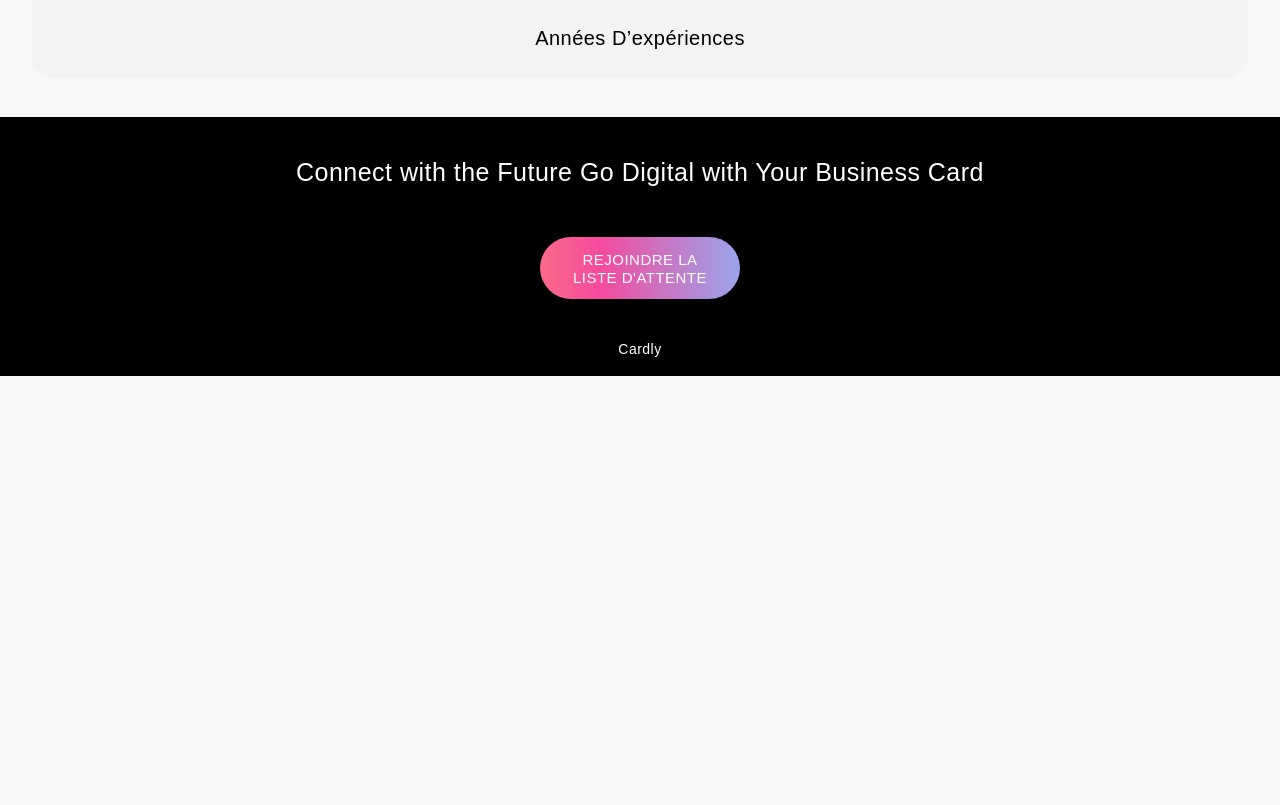
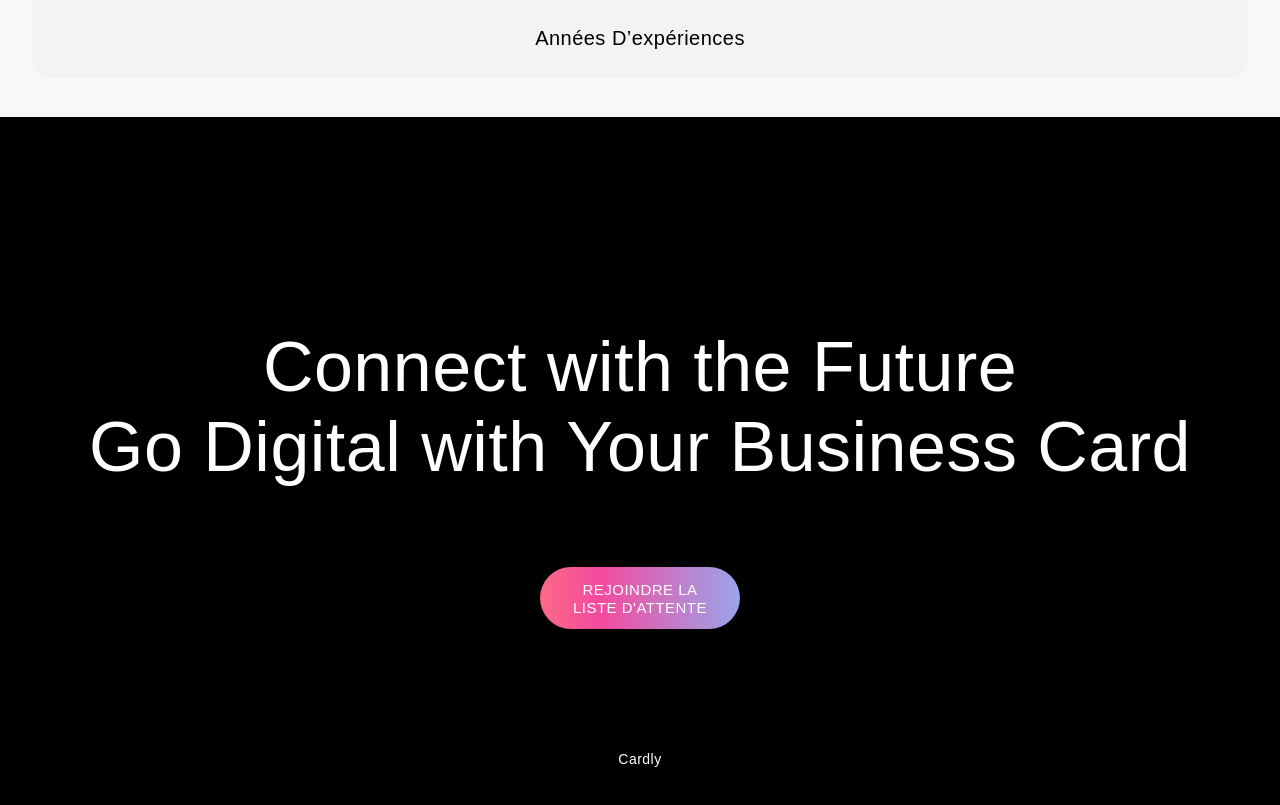
Before and after one commit to feldeh/cardly, a Next.js app: page / in a window 1280 px wide. Shown: the part 5350-6155 px from the top of the page. Before the commit the page ends 5726 px from the top, so only its background shows below. Built offline with nearby package versions, Linux system fonts and the light colour scheme.

Commit message:
responsive footer

```diff
--- a/src/components/all/Navbar/Footer/Footer.jsx
+++ b/src/components/all/Navbar/Footer/Footer.jsx
@@ -2,11 +2,11 @@ import GradientLink from '../../../shared/GradientLink/GradientLink';
 
 const Footer = () => {
   return (
-    <div className="relative bottom-0 w-full px-10 pt-10 pb-4 text-center text-white bg-black">
-      <p className="text-xl leading-[30px] mb-[50px]">
-        Connect with the Future Go Digital with Your Business Card
+    <div className="relative bottom-0 w-full px-10 pt-10 lg:pt-[210px] pb-4 lg:pb-[50px] text-center text-white bg-black">
+      <p className="text-xl lg:text-[70px] lg:leading-[80px] leading-[30px] mb-[50px] lg:mb-[80px]">
+        Connect with the Future <br /> Go Digital with Your Business Card
       </p>
-      <div className="mb-[40px]">
+      <div className="mb-[40px] lg:mb-[120px]">
         <GradientLink href="/waitlist" text="rejoindre la liste d'attente" />
       </div>
       <p className="text-[14px]">Cardly</p>
```
